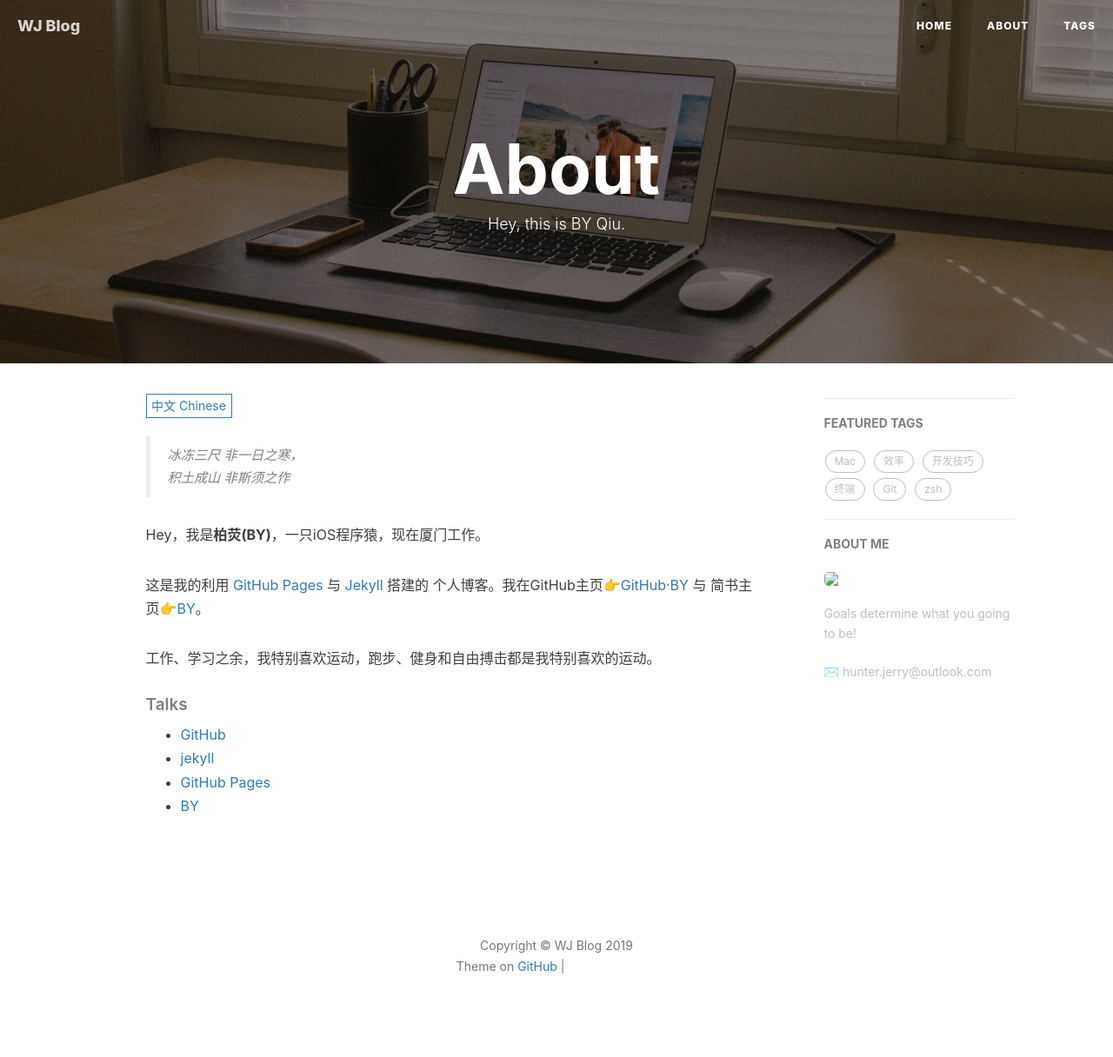
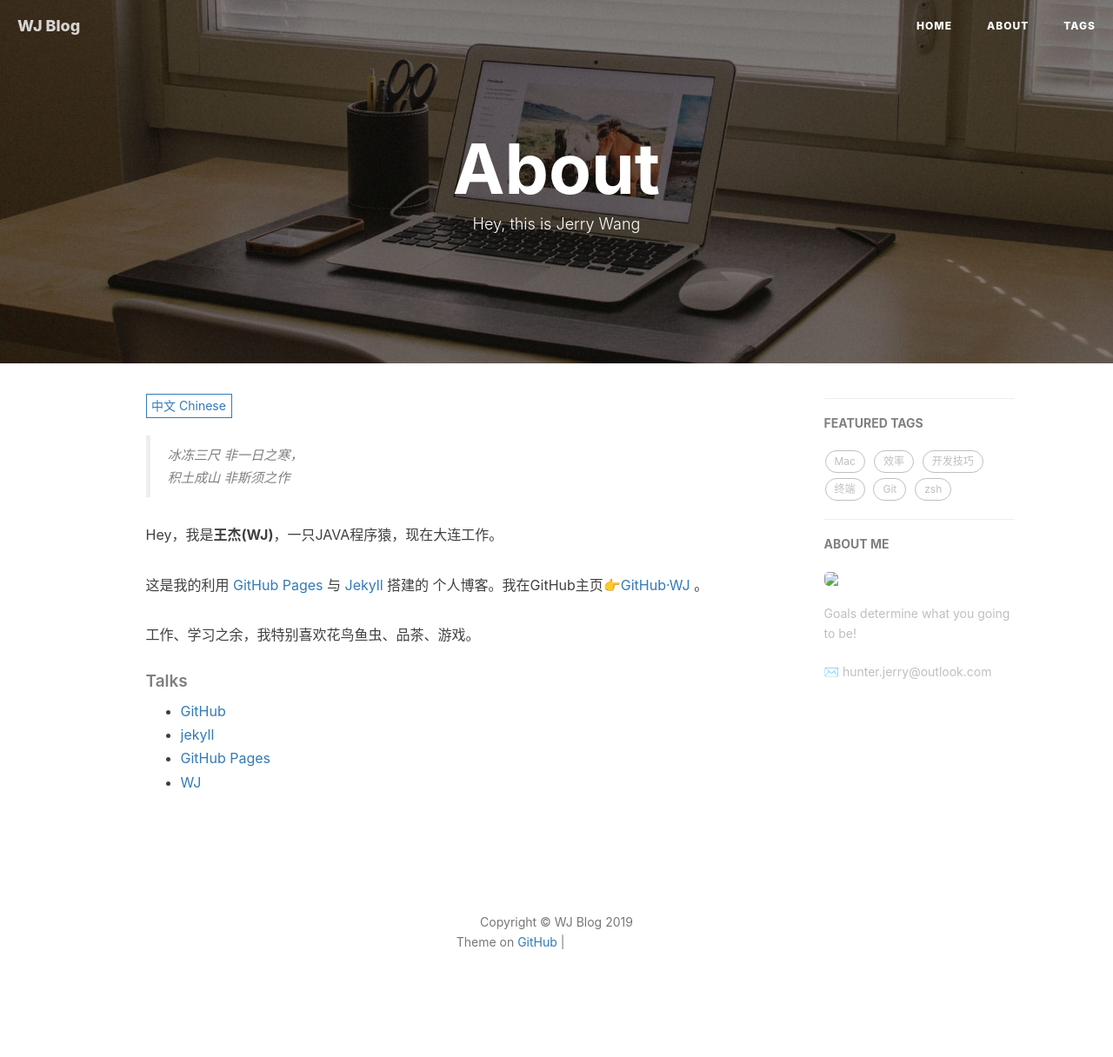
Before and after one commit to HunterJerry/hunterjerry.github.io, a Jekyll site: the page built from about.html, in a window 1280 px wide. Shown: the whole page at 87% size. Built offline with Jekyll 4.4.1, drawn with Linux system fonts in a browser that asks for light colours; nearby versions of some CDN libraries; comment, search, counter and statistics services are not loaded; after the commit the page ends 1188 px from its top, so only the background shows below that; grey boxes are pictures that could not be loaded.

Commit message:
新文章格式调整about页面更新信息

```diff
--- a/about.html
+++ b/about.html
@@ -1,7 +1,7 @@
 ---
 layout: page
 title: "About"
-description: "Hey, this is BY Qiu."
+description: "Hey, this is Jerry Wang"
 header-img: "img/home-bg-o.jpg"
 ---
 
@@ -18,11 +18,11 @@ header-img: "img/home-bg-o.jpg"
     <blockquote><p>冰冻三尺 非一日之寒，<br>
     积土成山 非斯须之作</p></blockquote>
 
-    <p>Hey，我是<strong>柏荧(BY)</strong>，一只iOS程序猿，现在厦门工作。</p>
+    <p>Hey，我是<strong>王杰(WJ)</strong>，一只JAVA程序猿，现在大连工作。</p>
 
-    <p>这是我的利用 <a href="https://pages.github.com/">GitHub Pages</a> 与 <a href="http://jekyll.com.cn/">Jekyll</a> 搭建的 个人博客。我在GitHub主页<a href="https://github.com/qiubaiying">👉GitHub·BY</a> 与 简书主页<a href="https://http://www.jianshu.com/u/e71990ada2fd">👉BY</a>。</p>
+    <p>这是我的利用 <a href="https://pages.github.com/">GitHub Pages</a> 与 <a href="http://jekyll.com.cn/">Jekyll</a> 搭建的 个人博客。我在GitHub主页<a href="https://github.com/HunterJerry">👉GitHub·WJ</a> <!--与 简书主页<a href="https://http://www.jianshu.com/u/e71990ada2fd">👉WJ</a>-->。</p>
 
-    <p>工作、学习之余，我特别喜欢运动，跑步、健身和自由搏击都是我特别喜欢的运动。</p>
+    <p>工作、学习之余，我特别喜欢花鸟鱼虫、品茶、游戏。</p>
 
     <h5>Talks</h5>
 
@@ -30,7 +30,7 @@ header-img: "img/home-bg-o.jpg"
     <li><a href="https://github.com">GitHub</a></li>
     <li><a href="http://jekyll.com.cn/">jekyll</a></li>
     <li><a href="https://pages.github.com/">GitHub Pages</a></li>
-    <li><a href="https://qiubaiying.github.io">BY</a></li>    </ul>
+    <li><a href="https://hunterjerry.github.io">WJ</a></li>    </ul>
 </div>
 
 <!-- English Version -->
@@ -38,11 +38,11 @@ header-img: "img/home-bg-o.jpg"
     <blockquote><p>Yet another iOS Developer. <br>
     Yet another Life-long Student.</p></blockquote>
 
-    <p>Hi, I am <strong>BaiYing(柏荧)</strong>，you can call me <strong>BY</strong>. I'm an iOS Developer.I now working in Xiamen Supermo Intelligent Logistics Technology Co., Ltd.</p>
+    <p>Hi, I am <strong>WangJie(王杰)</strong>，you can call me <strong>WJ</strong>. I'm an Java Developer.I now working in DaLian LingBan Future Technology Co., Ltd.</p>
 
-    <p>This is my personal blog, through making Github Pages and Jekyll.My GitHub  👉 <a href="http://github.com/qiubaiying">Github·BY</a>.</p>
+    <p>This is my personal blog, through making Github Pages and Jekyll.My GitHub  👉 <a href="https://github.com/HunterJerry">Github·WJ</a>.</p>
 
-    <p>I am a sports enthusiast, I like fitness, running and tae kwon do, sports is my full of vitality.</p>
+    <p>In addition to work and study, I especially like flowers, birds, fish, tea, and games.</p>
 
     <h5>Talks</h5>
 
@@ -50,7 +50,7 @@ header-img: "img/home-bg-o.jpg"
     <li><a href="https://github.com">GitHub</a></li>
     <li><a href="http://jekyll.com.cn/">jekyll</a></li>
     <li><a href="https://pages.github.com/">GitHub Pages</a></li>
-    <li><a href="https://qiubaiying.github.io">BY</a></li>
+    <li><a href="https://hunterjerry.github.io">WJ</a></li>
     </ul>
 </div>
 
```
Also changed, not shown: _posts/2019-08-29-Mybatis通用Mapper（tkmybatis）.md (+4 -4 lines).
